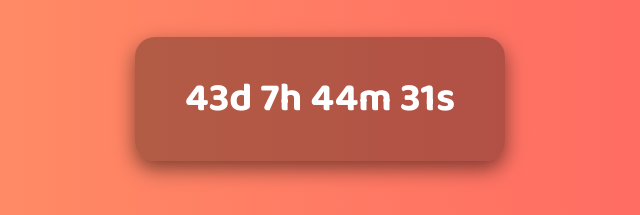
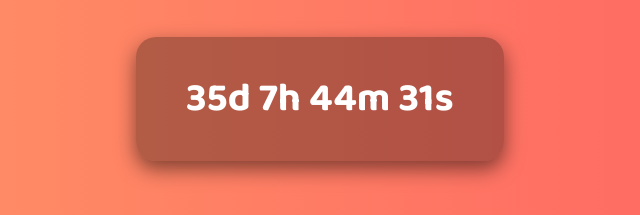
Before and after one commit to nabinpandey16/dashain-countdown, a plain HTML site: page index.html in a window 1280 px wide. Shown: the part 376-591 px from the top of the page, 320-960 px from the left. Drawn offline with Linux system fonts and the light colour scheme.

Commit message:
Update index.html

```diff
--- a/index.html
+++ b/index.html
@@ -49,7 +49,7 @@
 
   <script>
     // Set your Dashain date
-    const dashainDate = new Date("October 10, 2025 00:00:00").getTime();
+    const dashainDate = new Date("October 02, 2025 00:00:00").getTime();
 
     function updateCountdown() {
       const now = new Date().getTime();
```
